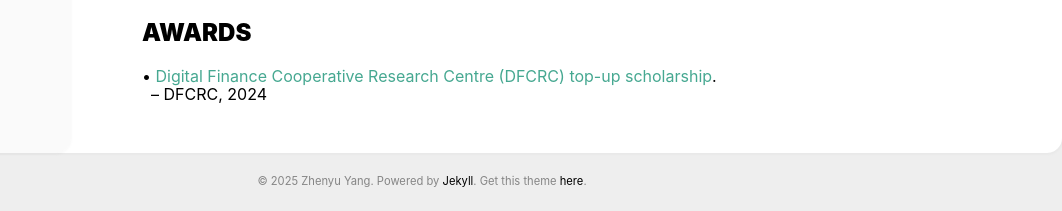
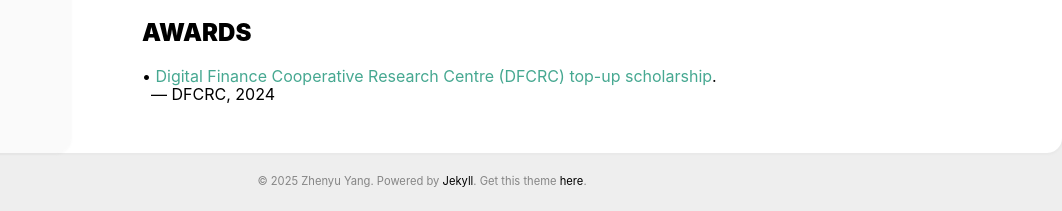
Before and after one commit to ZhenyuYangMQ/ZhenyuYangMQ.github.io, a Jekyll site: the page built from index.html, in a window 1280 px wide. Shown: the part 1259-1470 px from the top of the page, without its empty margins (218-1280 px from the left). Built offline with Jekyll 4.4.1, drawn with Linux system fonts in a browser that asks for light colours.

Commit message:
Update archive.html

```diff
--- a/_includes/archive.html
+++ b/_includes/archive.html
@@ -145,7 +145,7 @@
             {% endif %}
 	    </div>
             <div class='archive_title'>
-              &nbsp;&nbsp;&ndash; {{ post.venues | escape }}, {{ post.date | date: '%Y' }} </div>
+              &nbsp;&nbsp;&ndash;&ndash; {{ post.venues | escape }}, {{ post.date | date: '%Y' }} </div>
           </li>
         {% endif %}
       {% endfor %}
```
